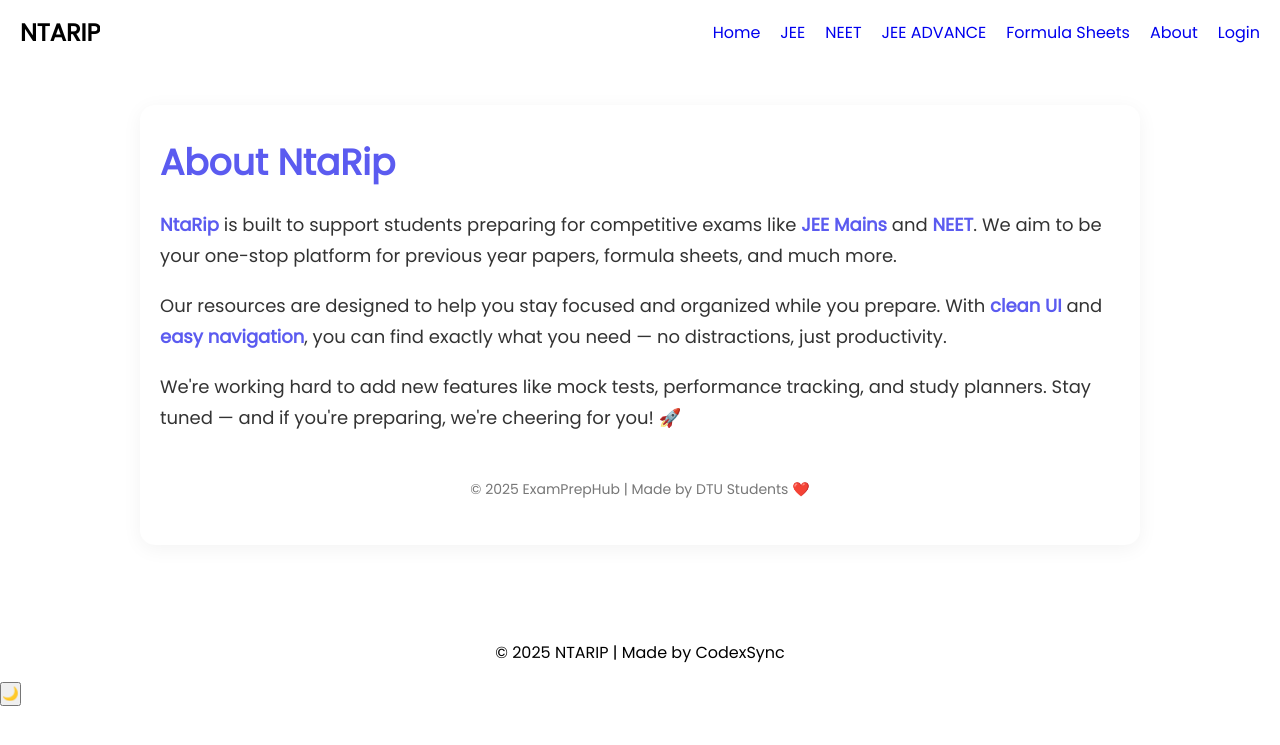
After one commit to abhishek98185/ntarip, a Django app: page /about in a window 1280 px wide. The commit adds this page. Shown: the top 745 px of the page. Run offline with Django 5.2, Linux system fonts and the light colour scheme.

Commit message:
about us

```diff
--- /dev/null
+++ b/ntarip/home/templates/about.html
@@ -0,0 +1,88 @@
+{% extends 'base.html' %}
+{% load static %}
+
+{% block title %}
+About Us - ExamPrepHub
+{% endblock %}
+
+{% block extra_css %}
+  <style>
+    .about-section {
+      max-width: 1000px;
+      margin: 40px auto;
+      padding: 30px 20px;
+      background-color: #fff;
+      border-radius: 15px;
+      box-shadow: 0 4px 20px rgba(0, 0, 0, 0.05);
+      color: #333;
+    }
+
+    .about-section h1 {
+      color: rgb(91, 91, 240);
+      font-size: 36px;
+      margin-bottom: 20px;
+      font-weight: bold;
+    }
+
+    .about-section p {
+      font-size: 18px;
+      line-height: 1.7;
+      margin-bottom: 20px;
+    }
+
+    .about-section .highlight {
+      color: rgb(91, 91, 240);
+      font-weight: 600;
+    }
+
+    .about-section footer {
+      margin-top: 30px;
+      text-align: center;
+      font-size: 14px;
+      color: #777;
+    }
+
+    @media (max-width: 768px) {
+      .about-section {
+        padding: 20px 15px;
+      }
+
+      .about-section h1 {
+        font-size: 28px;
+      }
+
+      .about-section p {
+        font-size: 16px;
+      }
+    }
+  </style>
+{% endblock %}
+
+{% block body %}
+
+  <div class="about-section">
+    <h1>About NtaRip</h1>
+
+    <p>
+      <span class="highlight">NtaRip</span> is built to support students preparing for competitive exams
+      like <span class="highlight">JEE Mains</span> and <span class="highlight">NEET</span>.
+      We aim to be your one-stop platform for previous year papers, formula sheets, and much more.
+    </p>
+
+    <p>
+      Our resources are designed to help you stay focused and organized while you prepare. With
+      <span class="highlight">clean UI</span> and <span class="highlight">easy navigation</span>,
+      you can find exactly what you need — no distractions, just productivity.
+    </p>
+
+    <p>
+      We're working hard to add new features like mock tests, performance tracking, and study planners.
+      Stay tuned — and if you're preparing, we're cheering for you! 🚀
+    </p>
+
+    <footer>
+      &copy; 2025 ExamPrepHub | Made by DTU Students ❤️
+    </footer>
+  </div>
+
+{% endblock %}
--- a/ntarip/home/templates/base.html
+++ b/ntarip/home/templates/base.html
@@ -57,7 +57,7 @@
           <li><a href="/neet">NEET</a></li>
           <li><a href="/jeeadvance">JEE ADVANCE</a></li>
           <li><a href="/formulasheet">Formula Sheets</a></li>
-          <li><a href="#">About</a></li>
+          <li><a href="/about">About</a></li>
           {% if request.user.is_authenticated %}
           <li><a href="/account/logout">{{ request.user }}</a></li>
           {% else %}
--- a/ntarip/home/urls.py
+++ b/ntarip/home/urls.py
@@ -1,6 +1,6 @@
 from django.contrib import admin
 from django.urls import path
-from .views import index,jeeadvance,jee,neet,formulasheet
+from .views import index,jeeadvance,jee,neet,formulasheet,about
 
 
 urlpatterns = [
@@ -8,5 +8,6 @@ urlpatterns = [
     path('jeeadvance',jeeadvance,name="jeeadvance"),
     path('jee',jee,name="jee"),
     path('neet',neet,name="neet"),
-    path('formulasheet',formulasheet,name="formulasheet")
+    path('formulasheet',formulasheet,name="formulasheet"),
+    path('about',about,name="about")
 ]
--- a/ntarip/home/views.py
+++ b/ntarip/home/views.py
@@ -15,3 +15,6 @@ def neet(request):
 
 def formulasheet(request):
     return render(request,'formulasheet.html')
+
+def about(request):
+    return render(request,'about.html')
```
